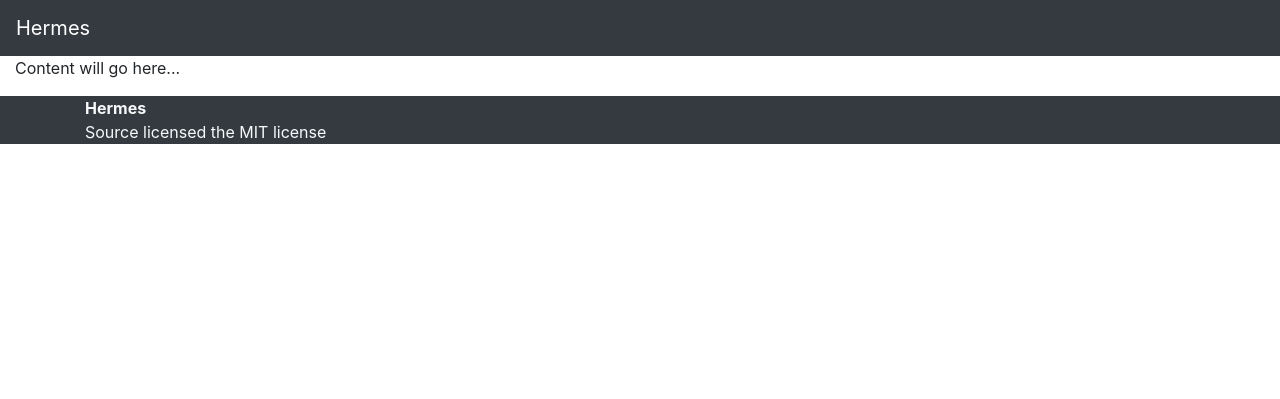
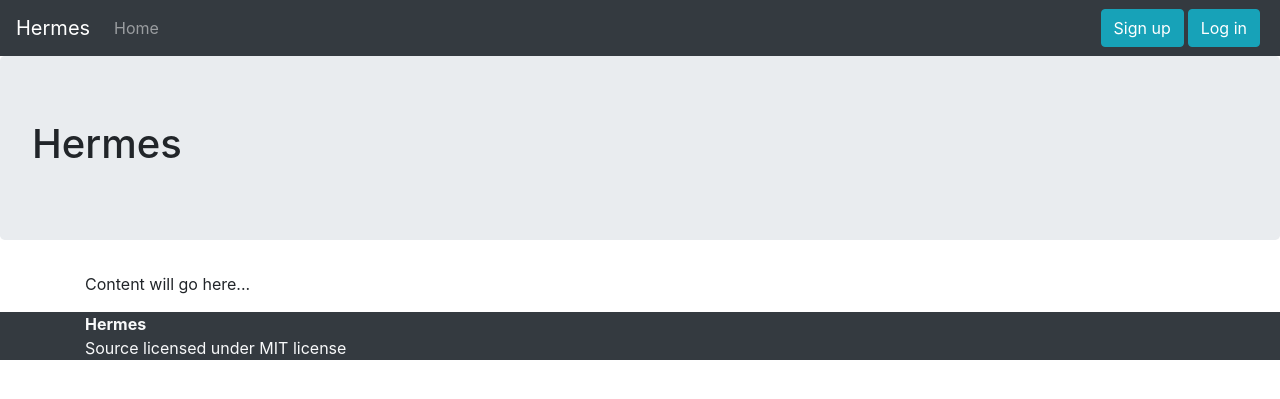
Before and after one commit to daftzach/hermes-site, a PHP site: page / in a window 1280 px wide. Shown: the top 399 px of the page. Run offline with PHP 8.4, Linux system fonts and the light colour scheme.

Commit message:
Add account navbar buttons

```diff
--- a/footer.php
+++ b/footer.php
@@ -1,6 +1,6 @@
 <footer class="text-light bg-dark">
 	<div class="container">
 		<strong>Hermes</strong>
-		<p>Source licensed the MIT license</p>
+		<p>Source licensed under MIT license</p>
 	</div>
 </footer>
--- a/index.php
+++ b/index.php
@@ -11,8 +11,12 @@
 	include('navigation.php');
 	?>
 
+	<div class="jumbotron">
+		<h1>Hermes</h1>
+	</div>
+
 	<!-- Meat and potatoes -->
-	<div class="container-fluid">
+	<div class="container">
 		<p>Content will go here...</p>
 	</div>
 
--- a/navigation.php
+++ b/navigation.php
@@ -1,3 +1,13 @@
 <nav class="navbar navbar-expand-xl navbar-dark bg-dark">
 	<a class="navbar-brand" href="#">Hermes</a>
+	<ul class="navbar-nav mr-auto">
+		<li class="nav-item">
+			<a class ="nav-link" href="index.php">Home</a>
+		</li>
+	</ul>
+	<ul class="nav navbar-nav navbar-right">
+		<!-- Only display if user logged out -->
+		<li><a class="btn btn-info ml-auto mr-1" href="register.php" role="button">Sign up</a></li>
+		<li><a class="btn btn-info ml-auto mr-1" href="login.php" role="button">Log in</a></li>
+	</ul>
 </nav>
```
